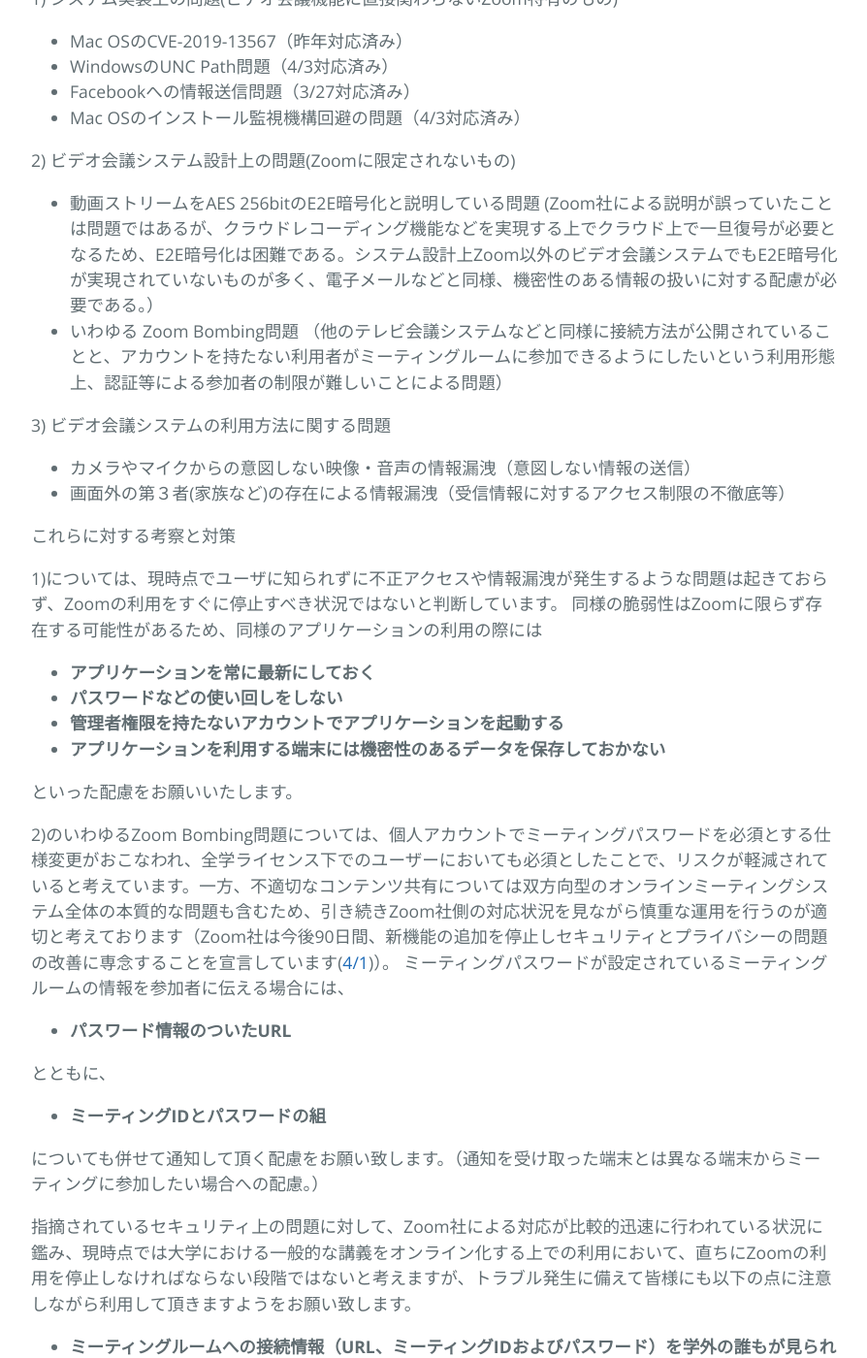
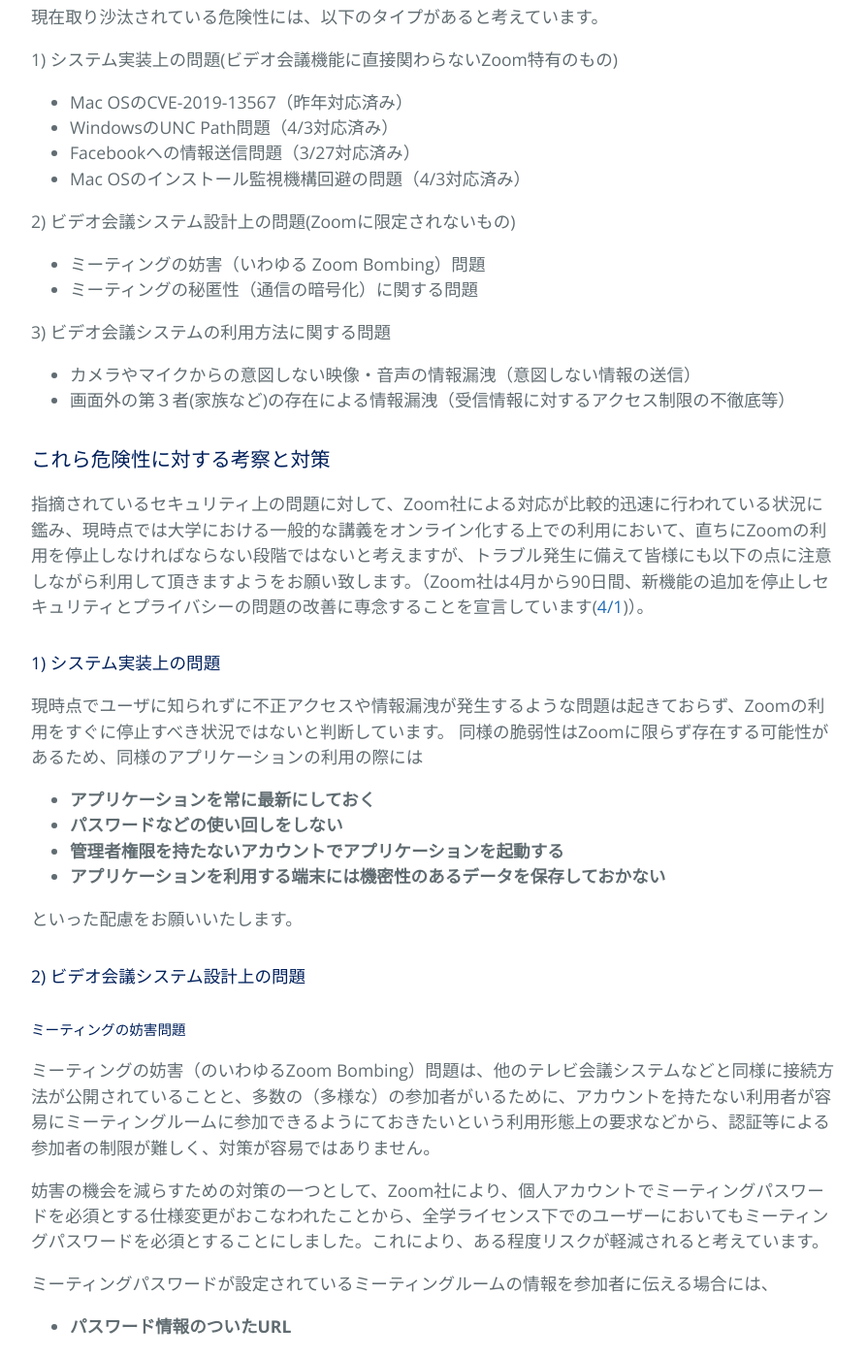
Before and after one commit to kyoto-u/online-edu, a Jekyll site: the page built from zoom-security.md, in a window 1280 px wide and 1400 px high, scrolled down 968 px. Shown: the whole window at 97% size, without its empty margins (192-1086 px from the left). Built offline with Jekyll 4.4.1, drawn with Linux system fonts in a browser that asks for light colours; some of the changed text lies outside the part shown.

Commit message:
Update zoom-security.md

```diff
--- a/zoom-security.md
+++ b/zoom-security.md
@@ -13,6 +13,8 @@ title: オンラインミーティングサービス(Zoom全学ライセンス)
 
 ## セキュリティ＆プライバシーに関する考え方
 
+### 危険性の分類
+
 現在取り沙汰されている危険性には、以下のタイプがあると考えています。
 
 1) システム実装上の問題(ビデオ会議機能に直接関わらないZoom特有のもの)
@@ -22,18 +24,20 @@ title: オンラインミーティングサービス(Zoom全学ライセンス)
 - Mac OSのインストール監視機構回避の問題（4/3対応済み）
 
 2) ビデオ会議システム設計上の問題(Zoomに限定されないもの)
-- 動画ストリームをAES 256bitのE2E暗号化と説明している問題
-(Zoom社による説明が誤っていたことは問題ではあるが、クラウドレコーディング機能などを実現する上でクラウド上で一旦復号が必要となるため、E2E暗号化は困難である。システム設計上Zoom以外のビデオ会議システムでもE2E暗号化が実現されていないものが多く、電子メールなどと同様、機密性のある情報の扱いに対する配慮が必要である。）
-- いわゆる Zoom Bombing問題
-（他のテレビ会議システムなどと同様に接続方法が公開されていることと、アカウントを持たない利用者がミーティングルームに参加できるようにしたいという利用形態上、認証等による参加者の制限が難しいことによる問題）
+- ミーティングの妨害（いわゆる Zoom Bombing）問題
+- ミーティングの秘匿性（通信の暗号化）に関する問題
 
 3) ビデオ会議システムの利用方法に関する問題
 - カメラやマイクからの意図しない映像・音声の情報漏洩（意図しない情報の送信）
 - 画面外の第３者(家族など)の存在による情報漏洩（受信情報に対するアクセス制限の不徹底等）
 
-これらに対する考察と対策
+### これら危険性に対する考察と対策
 
-1)については、現時点でユーザに知られずに不正アクセスや情報漏洩が発生するような問題は起きておらず、Zoomの利用をすぐに停止すべき状況ではないと判断しています。
+指摘されているセキュリティ上の問題に対して、Zoom社による対応が比較的迅速に行われている状況に鑑み、現時点では大学における一般的な講義をオンライン化する上での利用において、直ちにZoomの利用を停止しなければならない段階ではないと考えますが、トラブル発生に備えて皆様にも以下の点に注意しながら利用して頂きますようをお願い致します。（Zoom社は4月から90日間、新機能の追加を停止しセキュリティとプライバシーの問題の改善に専念することを宣言しています([4/1](https://blog.zoom.us/wordpress/2020/04/01/a-message-to-our-users/))）。
+
+#### 1) システム実装上の問題
+
+現時点でユーザに知られずに不正アクセスや情報漏洩が発生するような問題は起きておらず、Zoomの利用をすぐに停止すべき状況ではないと判断しています。
 同様の脆弱性はZoomに限らず存在する可能性があるため、同様のアプリケーションの利用の際には
 - **アプリケーションを常に最新にしておく**
 - **パスワードなどの使い回しをしない**
@@ -42,7 +46,14 @@ title: オンラインミーティングサービス(Zoom全学ライセンス)
 
 といった配慮をお願いいたします。
 
-2)のいわゆるZoom Bombing問題については、個人アカウントでミーティングパスワードを必須とする仕様変更がおこなわれ、全学ライセンス下でのユーザーにおいても必須としたことで、リスクが軽減されていると考えています。一方、不適切なコンテンツ共有については双方向型のオンラインミーティングシステム全体の本質的な問題も含むため、引き続きZoom社側の対応状況を見ながら慎重な運用を行うのが適切と考えております（Zoom社は今後90日間、新機能の追加を停止しセキュリティとプライバシーの問題の改善に専念することを宣言しています([4/1](https://blog.zoom.us/wordpress/2020/04/01/a-message-to-our-users/))）。
+#### 2) ビデオ会議システム設計上の問題
+
+##### ミーティングの妨害問題
+
+ミーティングの妨害（のいわゆるZoom Bombing）問題は、他のテレビ会議システムなどと同様に接続方法が公開されていることと、多数の（多様な）の参加者がいるために、アカウントを持たない利用者が容易にミーティングルームに参加できるようにておきたいという利用形態上の要求などから、認証等による参加者の制限が難しく、対策が容易ではありません。
+
+妨害の機会を減らすための対策の一つとして、Zoom社により、個人アカウントでミーティングパスワードを必須とする仕様変更がおこなわれたことから、全学ライセンス下でのユーザーにおいてもミーティングパスワードを必須とすることにしました。これにより、ある程度リスクが軽減されると考えています。
+
 ミーティングパスワードが設定されているミーティングルームの情報を参加者に伝える場合には、
 - **パスワード情報のついたURL**
 
@@ -51,7 +62,7 @@ title: オンラインミーティングサービス(Zoom全学ライセンス)
 
 についても併せて通知して頂く配慮をお願い致します。（通知を受け取った端末とは異なる端末からミーティングに参加したい場合への配慮。）
 
-指摘されているセキュリティ上の問題に対して、Zoom社による対応が比較的迅速に行われている状況に鑑み、現時点では大学における一般的な講義をオンライン化する上での利用において、直ちにZoomの利用を停止しなければならない段階ではないと考えますが、トラブル発生に備えて皆様にも以下の点に注意しながら利用して頂きますようをお願い致します。
+一方、正当な参加者による不適切なコンテンツ共有については、双方向型のオンラインミーティングシステム全体の本質的な問題も含むため、引き続きZoom社側の対応状況を見ながら慎重な運用を行うのが適切と考えていますが、現時点で提供されている機能については以下の点について注意しながらご利用頂きますようお願い致します。
 
 - **ミーティングルームへの接続情報（URL、ミーティングIDおよびパスワード）を学外の誰もが見られる状態で公開しない**
 - **パーソナルミーティングIDは利用しない、可能であればミーティングIDは毎回異なるものを利用する**
@@ -69,6 +80,15 @@ title: オンラインミーティングサービス(Zoom全学ライセンス)
   * ミーティングのロック（新たな参加者を受け付けなくします。ネットワークのトラブル等で接続が切れた参加者も再参加できません。）
   * 指定した参加者を退出させる（ホストにより参加者に対する「削除」の操作を行います。当該ミーティングが継続中の場合、再度参加は不可。）
 
-一方、高機密性情報を扱う会議等の利用においては、信頼性のあるファイル共有サービス等の併用、あるいは代替となる信頼性のあるビデオ会議サービスの利用なども選択肢に入れることが妥当と考えられます。最終的にはミーティングの目的・形態・内容に応じて判断すべきところですが、判断に迷う場合については、情報環境機構情報環境支援センター（オンライン化支援窓口）online_support _at_ mail2.adm.kyoto-u.ac.jp までご相談ください（ _at_ を@記号に変換ください）。
+##### ミーティングの秘匿性に関する問題
 
-(最終更新：2020年4月7日)
+ビデオ・オーディオの通信を盗聴などから守るためには暗号化が必要です。ミーティングに参加する2人の利用者間を完全に暗号化することはエンド・ツー・エンド暗号化（E2E暗号化、E2EE）と呼ばれます。Zoom社は通信をAES 256bitによりE2E暗号化していると説明していましたが、この説明は誤りであるとの指摘されています。Zoom社による説明が誤っていたことは問題ではありますが、3人以上の参加者によるコミュニケーションを円滑にするとともに、クラウドレコーディング機能などを実現する上で、クラウド上で一旦復号を行うことは広く一般的に行われている手法であり、クラウド上で暗号化を維持することは実装上容易ではありません。
+Zoomに限らず、システム設計上E2E暗号化が実現されていないものは多く、電子メールなどと同様、機密性のある情報の扱いに対する配慮が必要です。
+
+高機密性情報を扱う会議等の利用においては、信頼性のあるファイル共有サービス等の併用、あるいは代替となる信頼性のあるビデオ会議サービスの利用なども選択肢に入れることが妥当と考えられます。最終的にはミーティングの目的・形態・内容に応じて判断すべきところですが、判断に迷う場合については、情報環境機構情報環境支援センター（オンライン化支援窓口）online_support _at_ mail2.adm.kyoto-u.ac.jp までご相談ください（ _at_ を@記号に変換ください）。
+
+#### 3) ビデオ会議システムの利用方法に関する問題
+
+自宅や出張先から、また移動中にオンラインミーティングに参加する場合は、ミーティングに参加する場所の環境にも注意を払う必要があります。端末でやりとりされる映像・音声に注意を払うことはもちろん、自分の声が周囲に聞こえてしまうことについても注意を払いながらご利用頂きますようお願い致します。
+
+(最終更新：2020年4月8日)
```
